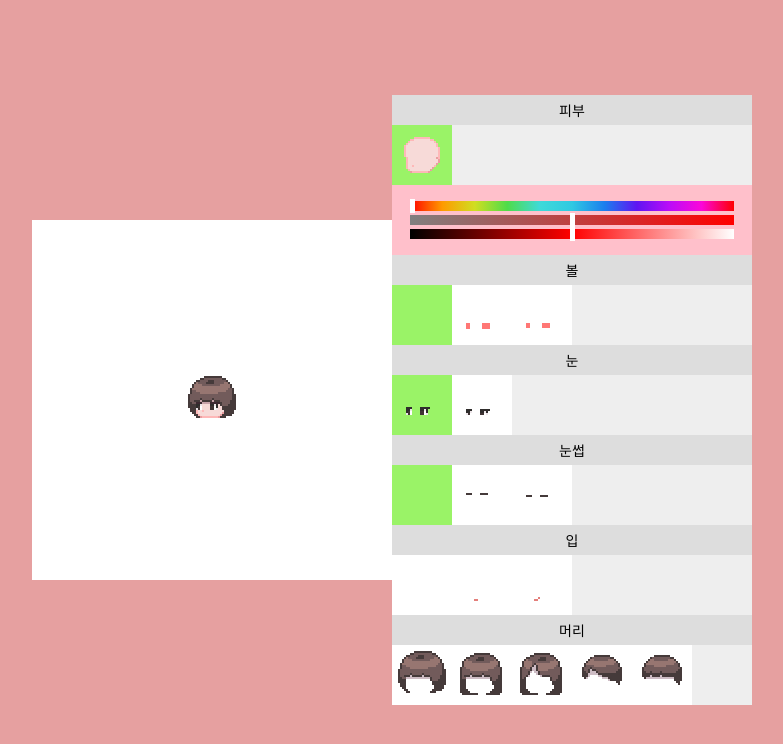
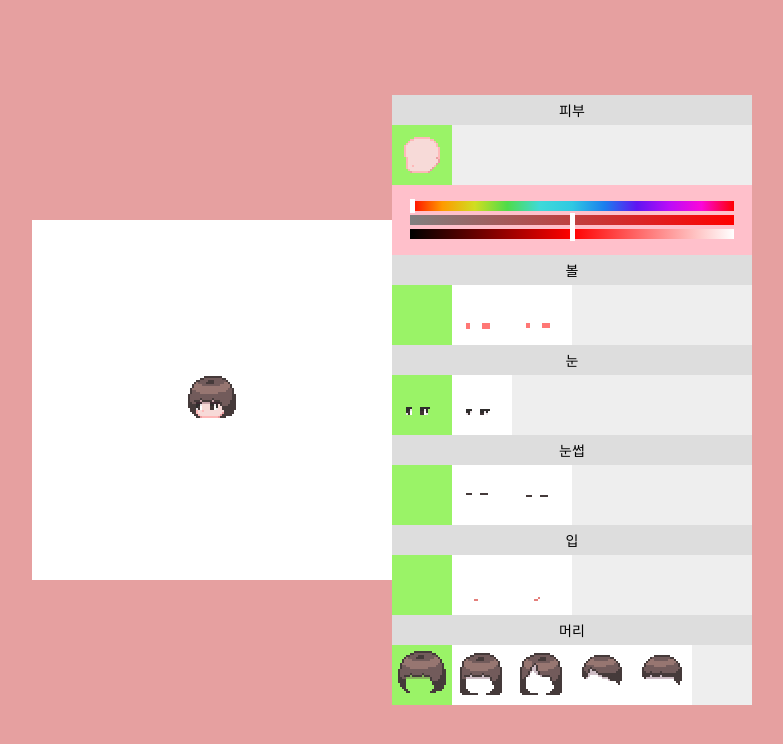
Before and after one commit to r-4bb1t/mini-me, a React (Create React App) app: page / in a window 1280 px wide. Shown: the top 744 px of the page, without its empty margins (248-1031 px from the left). Built offline with nearby package versions, Linux system fonts and the light colour scheme; a web font is replaced by a local one.

Commit message:
fix: fix bug

```diff
--- a/src/view/main/index.tsx
+++ b/src/view/main/index.tsx
@@ -5,7 +5,7 @@ import AssetList from "../../component/asset-list";
 import Result from "../../component/result";
 
 function Main() {
-  const [char, updateChar] = useState([0, 0, 0, 0]);
+  const [char, updateChar] = useState([0, 0, 0, 0, 0, 0]);
   const [color, updateColor] = useState([
     [0, 50, 50],
     [0, 50, 50],
```
